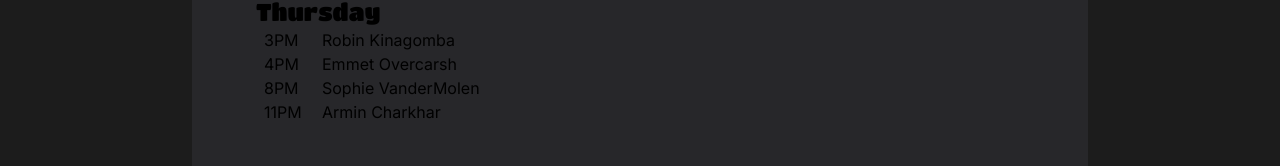
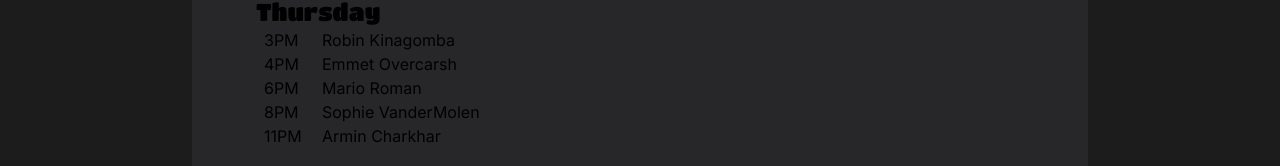
Before and after one commit to drew-harris/old-smurf-radio, a Next.js app: page /schedule in a window 1280 px wide. Shown: the part 760-926 px from the top of the page. Built offline with nearby package versions, Linux system fonts and the light colour scheme.

Commit message:
Add mario

```diff
--- a/src/app/schedule/page.tsx
+++ b/src/app/schedule/page.tsx
@@ -30,6 +30,7 @@ export default function Schedule() {
       <h2 className={`${titan.className} text-2xl`}>Thursday</h2>
       <ScheduleSlot name="Robin Kinagomba" time="3PM" />
       <ScheduleSlot name="Emmet Overcarsh" time="4PM" />
+      <ScheduleSlot name="Mario Roman" time="6PM" />
       <ScheduleSlot name="Sophie VanderMolen" time="8PM" />
       <ScheduleSlot name="Armin Charkhar" time="11PM" />
     </main>
```
